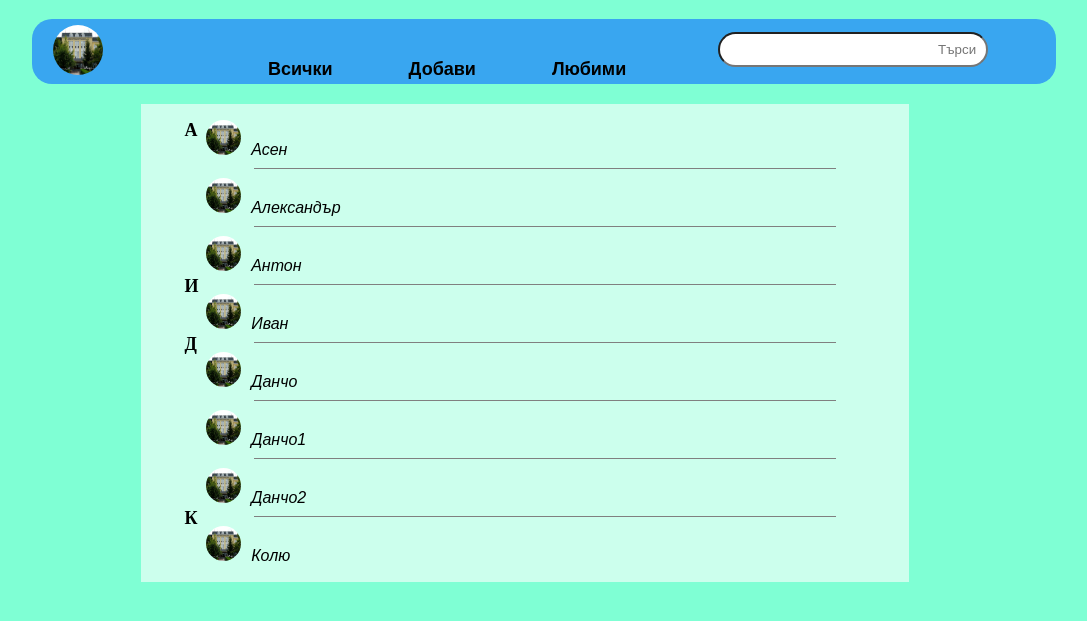
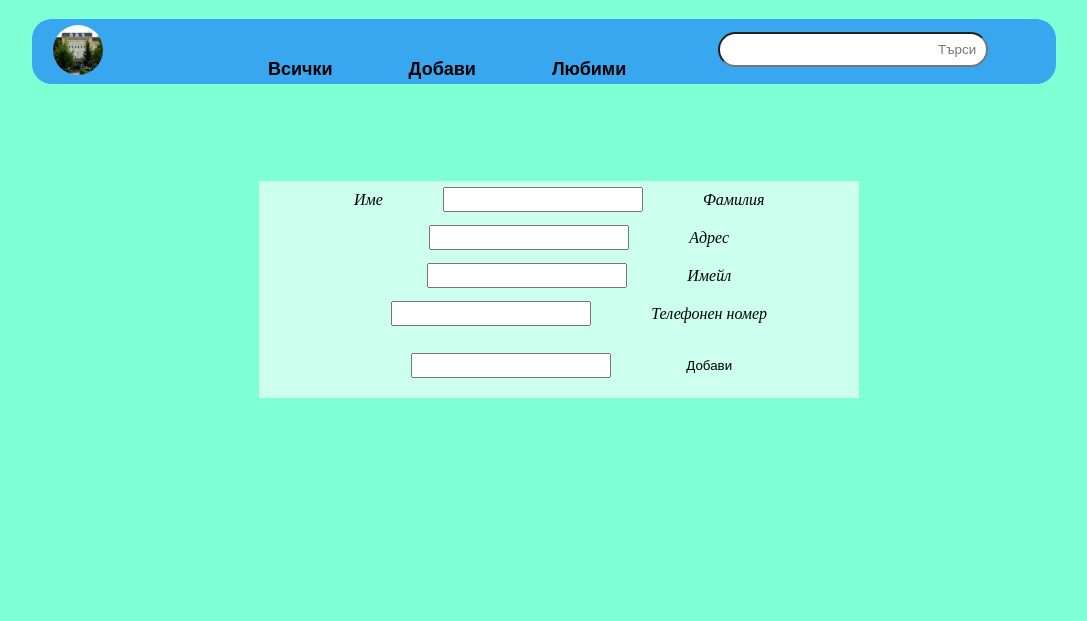
Before and after one commit to DeyvidAdzhemiev/webtech2022-PhoneBook, a plain HTML site: page phone book/test.html in a window 1280 px wide. Shown: the part 69-690 px from the top of the page, without its empty margins (112-1199 px from the left). Drawn offline with Linux system fonts and the light colour scheme.

Commit message:
Added new menu - "Add"

```diff
--- a/phone book/styles.css
+++ b/phone book/styles.css
@@ -97,6 +97,7 @@
       top: 7%;
       height: fit-content;
       left: 19%;
+      display: none;
   }
 
   .menu ul {
@@ -167,12 +168,16 @@
 
   .register {
       position: relative;
-      top: 40%;
+      top: 15%;
+      left: 29%;
       background-color: rgba(255, 255, 255, 0.6);
-      width: 350px;
+      width: 600px;
       height: fit-content;
-      display: none;
-      grid-auto-columns: 1fr 2fr;
+      display: flex;
+      justify-content: center;
+      flex-wrap: wrap;
+      text-align: center;
+      align-items: center;
   }
 
   .register label {
--- a/phone book/test.html
+++ b/phone book/test.html
@@ -20,8 +20,8 @@
         <button> <img src="./background_login.jpg"></button>
 
         <div class="buttons">
-            <button id="homeBtn">Всички</button>
-            <button id="addBtn">Добави</button>
+            <button id="homeBtn" onclick="register()">Всички</button>
+            <button id="addBtn" onclick="register()">Добави</button>
             <button id="favBtn">Любими</button>
         </div>
 
@@ -37,7 +37,7 @@
         <ul>
 
             <a><span>A</span></a>
-            <li id="asen"> <img id="image" src="./background_login.jpg" > <button onclick="showInfo()" > Асен </button></li>
+            <li id="asen"> <img id="image" src="./background_login.jpg" > <button onclick="showInfo()" > Асен Павлов</button></li>
 
                 <div class="lineBtwn"></div>
 
@@ -122,15 +122,15 @@
     <div class="register">
 
         <label>Име</label>
-        <input placeholder="Име" >
+        <input type="text" >
         <label>Фамилия</label>
-        <input placeholder="Фамилия" >
+        <input type="text" >
         <label>Адрес</label>
-        <input placeholder="Адрес" >
+        <input type="text" >
         <label>Имейл</label>
-        <input placeholder="Имейл" >
+        <input type="text" >
         <label>Телефонен номер</label>
-        <input placeholder="Телефонен номер" >
+        <input type="text" >
 
         <button>Добави</button>
 
```
